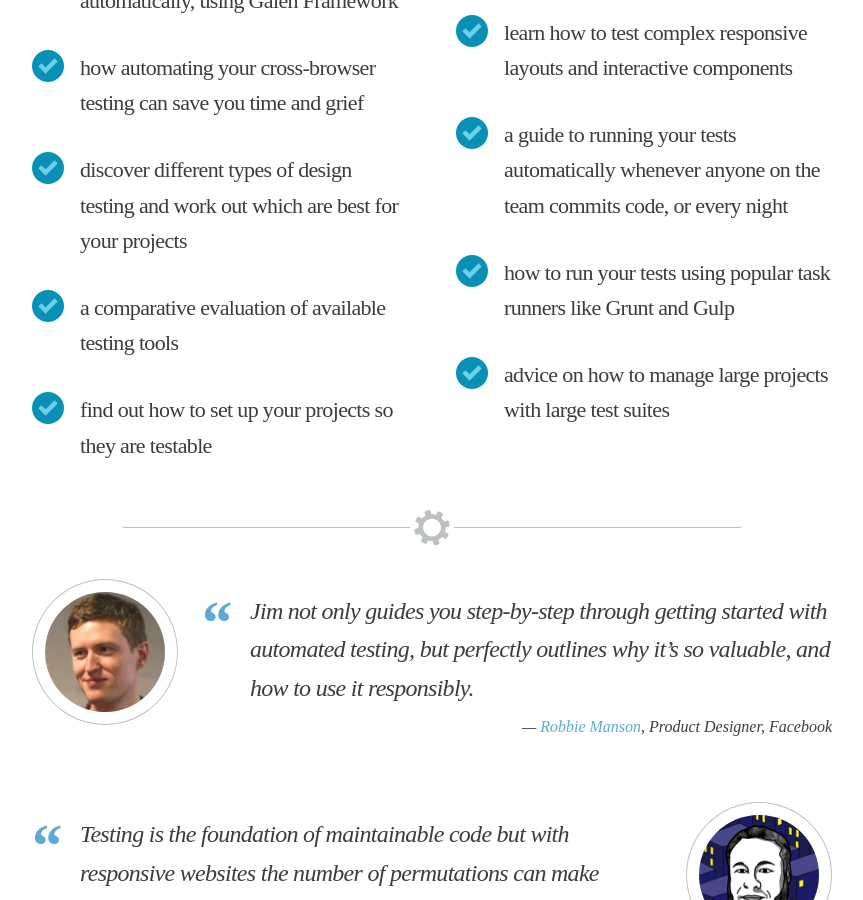
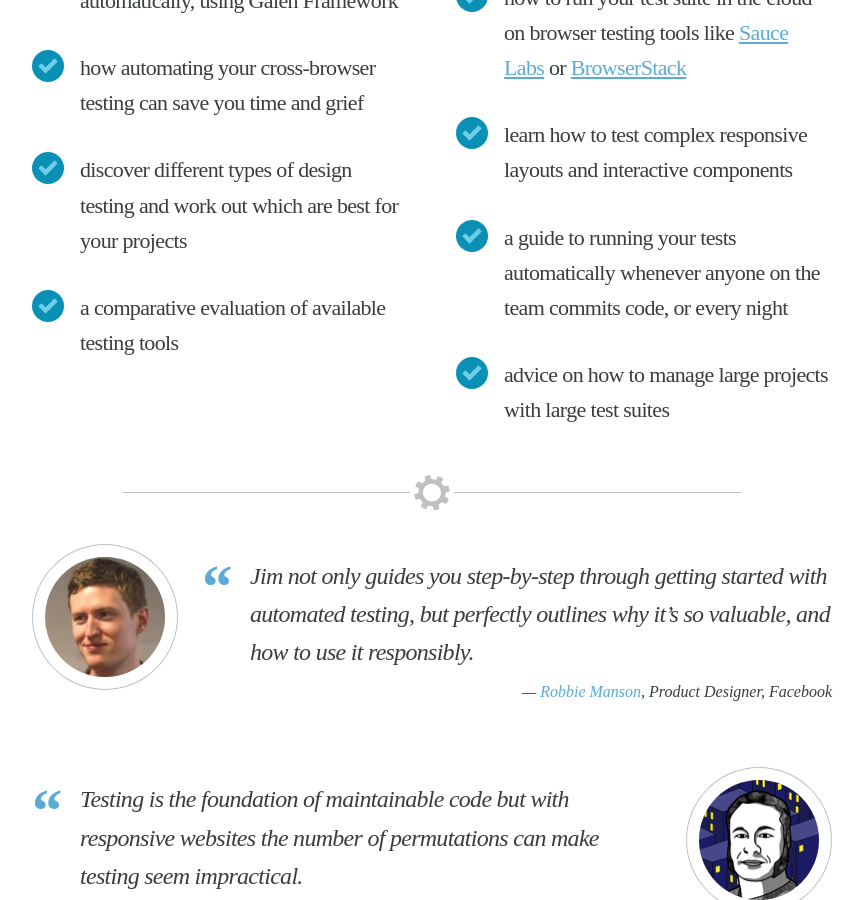
Before and after one commit to froots/froots.github.io, a Jekyll site: the page built from automated-responsive-design-testing/index.html, in a window 1280 px wide and 900 px high, scrolled down 4098 px. Shown: the whole window, without its empty margins (208-1071 px from the left). Built offline with Jekyll 4.4.1, drawn with Linux system fonts in a browser that asks for light colours.

Commit message:
Update to book features

```diff
--- a/automated-responsive-design-testing/index.html
+++ b/automated-responsive-design-testing/index.html
@@ -109,15 +109,14 @@
           <li>how automating your cross-browser testing can save you time and grief</li>
           <li>discover different types of design testing and work out which are best for your projects</li>
           <li>a comparative evaluation of available testing tools</li>
-          <li>find out how to set up your projects so they are testable</li>
         </ul>
       </div>
       <div class="column-right">
         <ul class="feature-list">
+          <li>find out how to set up your projects so they are testable</li>
           <li>how to run your test suite in the cloud on browser testing tools like <a href="https://saucelabs.com/">Sauce Labs</a> or <a href="https://www.browserstack.com">BrowserStack</a></li>
           <li>learn how to test complex responsive layouts and interactive components</li>
           <li>a guide to running your tests automatically whenever anyone on the team commits code, or every night</li>
-          <li>how to run your tests using popular task runners like Grunt and Gulp</li>
           <li>advice on how to manage large projects with large test suites</li>
         </ul>
       </div>
```
